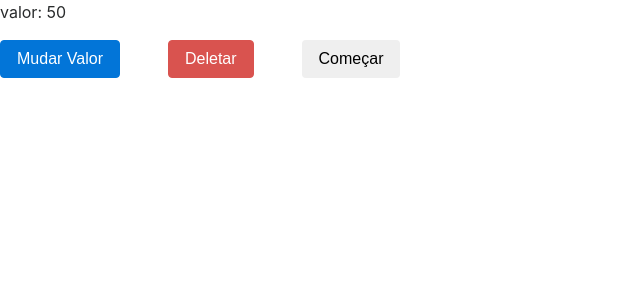
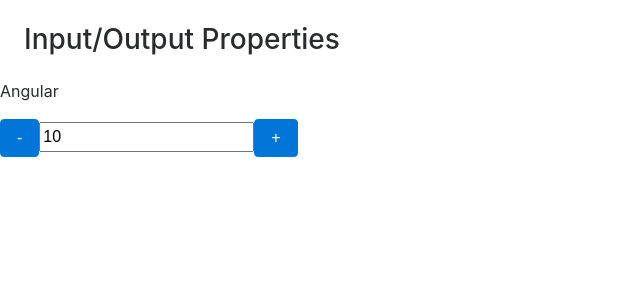
Before and after one commit to ernestopmaria/Angular_TrainingByLoiane, an Angular app in the folder databinding/: page / in a window 1280 px wide. Shown: the top 300 px of the page, without its empty margins (0-640 px from the left). Built offline with nearby package versions, Linux system fonts and the light colour scheme.

Commit message:
View child

```diff
--- a/databinding/src/app/app.component.html
+++ b/databinding/src/app/app.component.html
@@ -1,4 +1,5 @@
-<!--<app-databinding></app-databinding>-->
+<app-databinding></app-databinding>
+<!--
 <app-ciclo [valor]="valor" *ngIf="!deletarCiclo" class="mt-10"></app-ciclo>
 <div>
   <button type="button" (click)="mudarValor()" class="btn btn-primary mr-5">
@@ -11,4 +12,4 @@
   <button type="button" (click)="comecarCiclo()" class="btn btn-alert">
     Começar
   </button>
-</div>
+</div>-->
--- a/databinding/src/app/outputproperty/outputproperty.component.html
+++ b/databinding/src/app/outputproperty/outputproperty.component.html
@@ -1,6 +1,6 @@
 <div>
   <button class="btn btn-primary" type="button" (click)="decrement()">-</button>
 
-  <input type="text" [value]="valor" readonly />
+  <input type="text" [value]="valor" readonly #campoInput />
   <button class="btn btn-primary" type="button" (click)="increment()">+</button>
 </div>
--- a/databinding/src/app/outputproperty/outputproperty.component.ts
+++ b/databinding/src/app/outputproperty/outputproperty.component.ts
@@ -1,4 +1,12 @@
-import { Component, EventEmitter, Input, OnInit, Output } from '@angular/core';
+import {
+  Component,
+  ElementRef,
+  EventEmitter,
+  Input,
+  OnInit,
+  Output,
+  ViewChild,
+} from '@angular/core';
 
 @Component({
   selector: 'contador',
@@ -11,18 +19,21 @@
 
   @Output() mudouValor = new EventEmitter();
 
+  @ViewChild('campoInput') campoValorInput: ElementRef;
+
   ngOnInit(): void {}
 
   increment() {
-    this.valor++;
-    this.mudouValor.emit({ novoValor: this.valor });
+    console.log(this.campoValorInput.nativeElement.value);
+    this.campoValorInput.nativeElement.value++;
+    this.mudouValor.emit({ novoValor: this.campoValorInput });
   }
 
   decrement() {
     this.mudouValor.emit({ novoValor: this.valor });
-    if (this.valor == 0) {
-      return this.valor - 0;
+    if (this.campoValorInput.nativeElement.value == 0) {
+      return this.campoValorInput.nativeElement.value - 0;
     }
-    return this.valor--;
+    return this.campoValorInput.nativeElement.value--;
   }
 }
```
